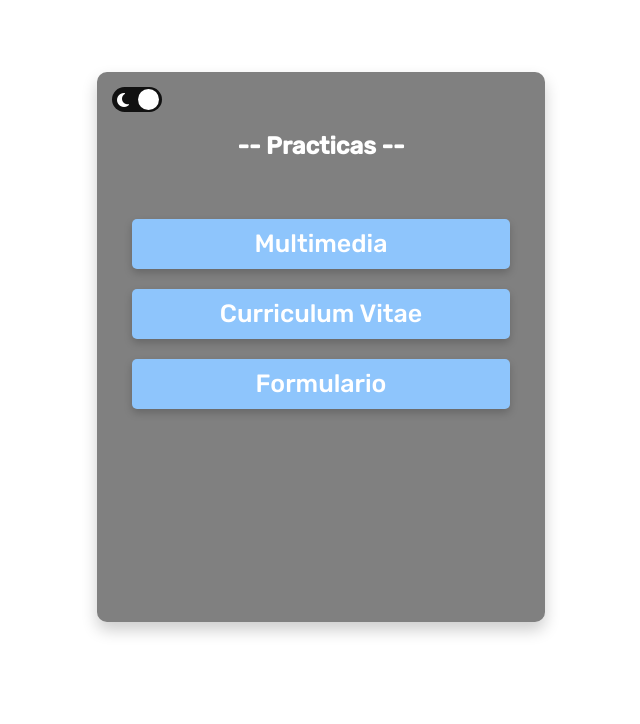
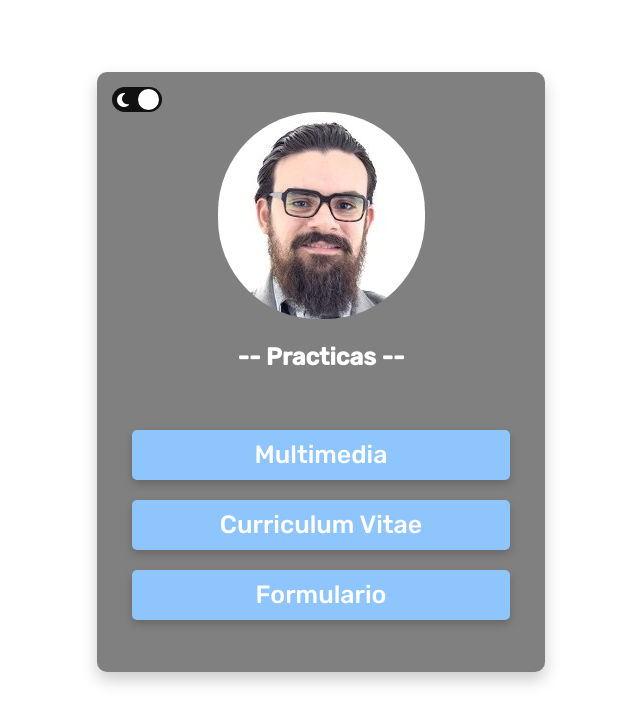
Before and after one commit to RBTKFKTRS/SDQ-Web, a plain HTML site: page index.html in a window 1280 px wide. Shown: the whole page, without its empty margins (327-967 px from the left). Drawn offline with Linux system fonts and the light colour scheme.

Commit message:
Practicas

```diff
--- a/index.html
+++ b/index.html
@@ -21,7 +21,7 @@
                 <i class="fa-solid fa-sun"></i>
                 <div class="ball"></div>
             </label>
-        <!--<img class="fotoperfil" src="CV/images/fotoperfil.jpg">-->
+        <img class="fotoperfil" src="CV/images/fotoperfil.jpg">
             <script>
                 function myFunction() {
                     var element = document.getElementById("card");
--- a/style.css
+++ b/style.css
@@ -18,7 +18,7 @@ body{
     margin: auto;
     min-width: 320px;
     max-width: 500px;
-    height: 550px;
+    height: 600px;
     width: 35%;
     padding: 15px;
     min-height: 200px;
```
